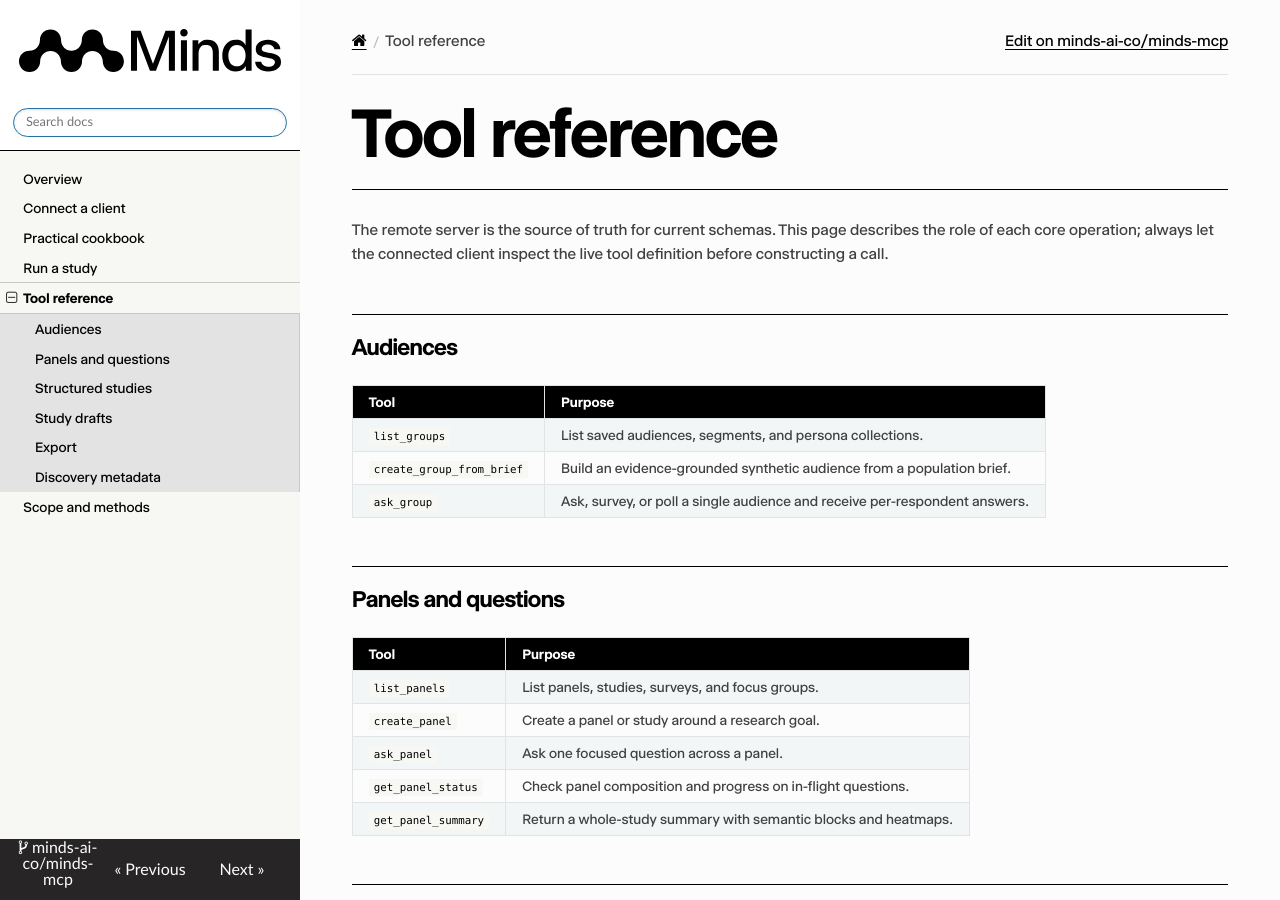
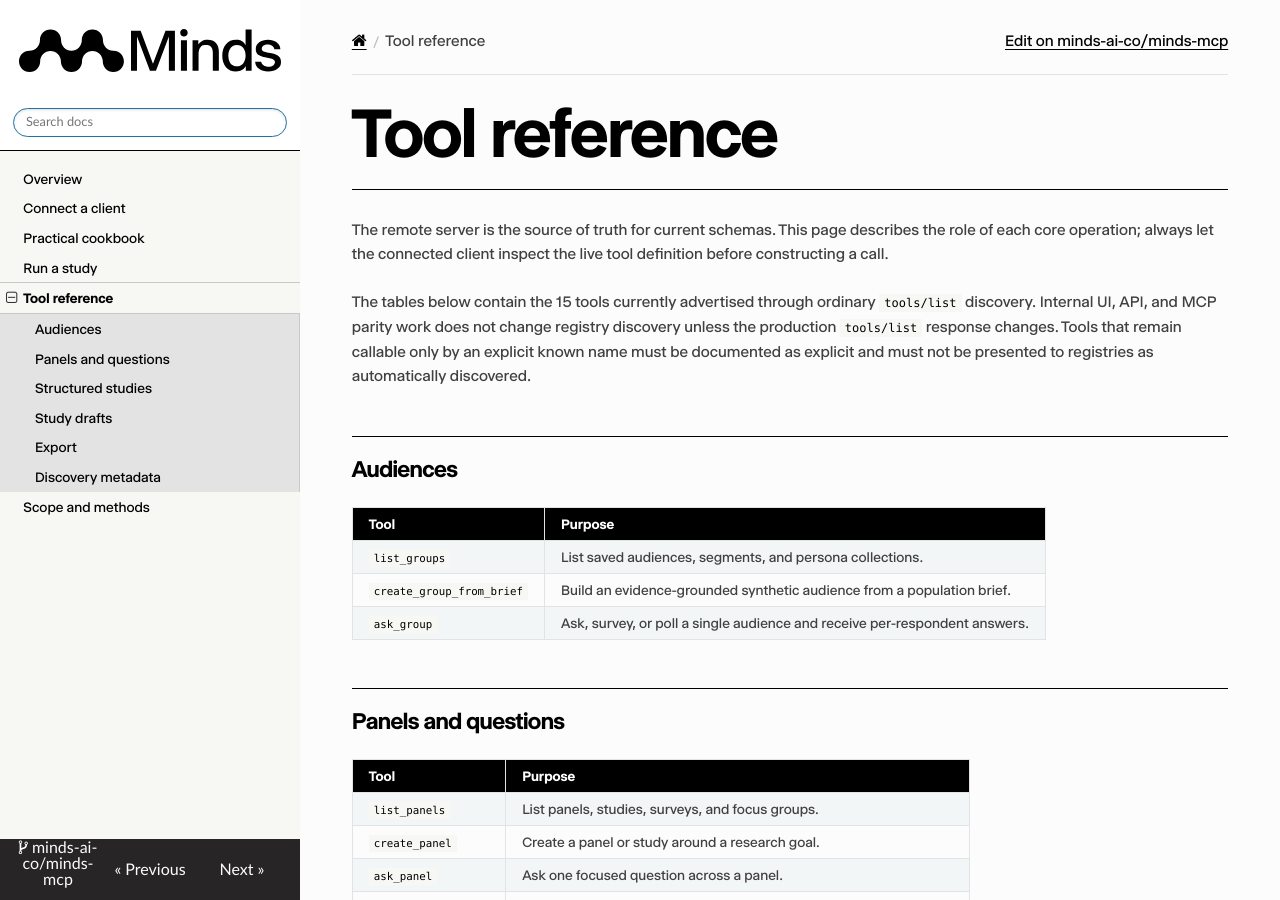
Before and after one commit to minds-ai-co/minds-mcp, an MkDocs documentation site: the page built from reference/tools.md, in a window 1280 px wide and 900 px high. Built offline with MkDocs 1.6.1, drawn with Linux system fonts in a browser that asks for light colours; nearby versions of some CDN libraries.

Commit message:
Document MCP parity registry propagation

```diff
--- a/reference/tools.md
+++ b/reference/tools.md
@@ -3,6 +3,12 @@
 The remote server is the source of truth for current schemas. This page describes
 the role of each core operation; always let the connected client inspect the live
 tool definition before constructing a call.
+
+The tables below contain the 15 tools currently advertised through ordinary
+`tools/list` discovery. Internal UI, API, and MCP parity work does not change
+registry discovery unless the production `tools/list` response changes. Tools
+that remain callable only by an explicit known name must be documented as
+explicit and must not be presented to registries as automatically discovered.
 
 ## Audiences
 
```
Also changed, not shown: DISTRIBUTION.md (+28 -1 lines).
